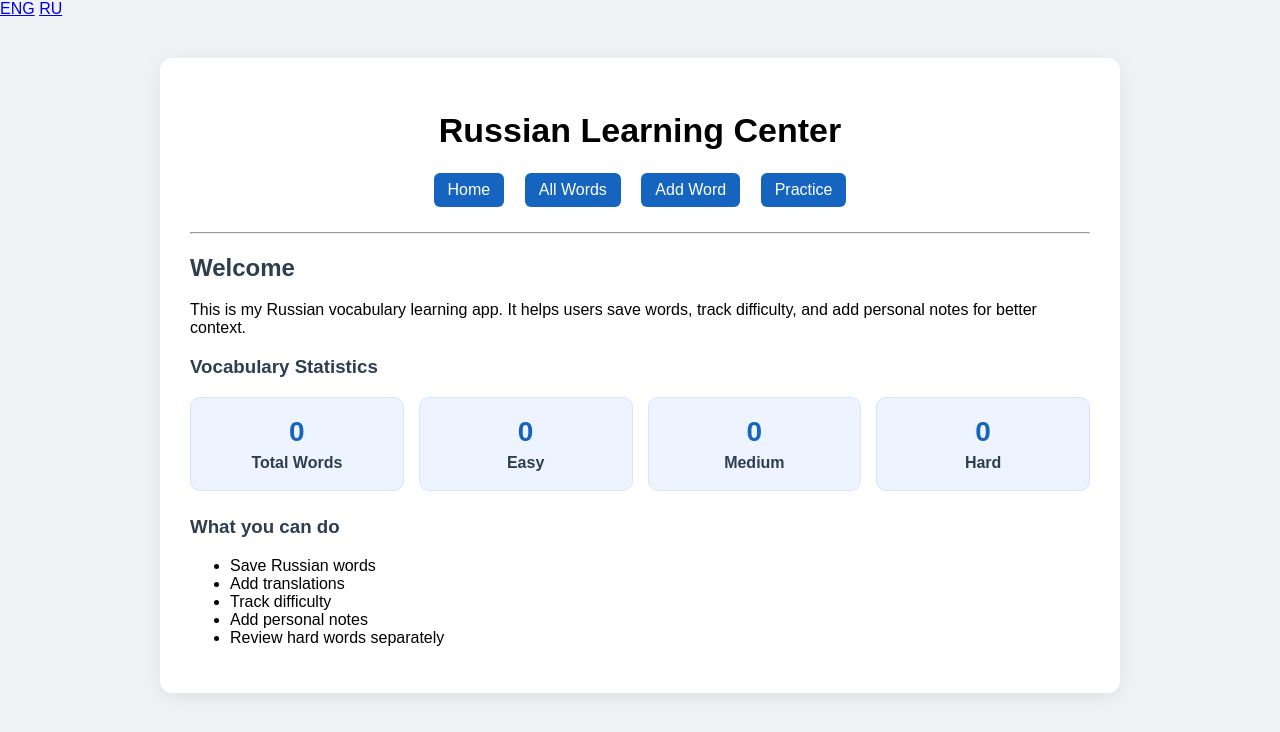
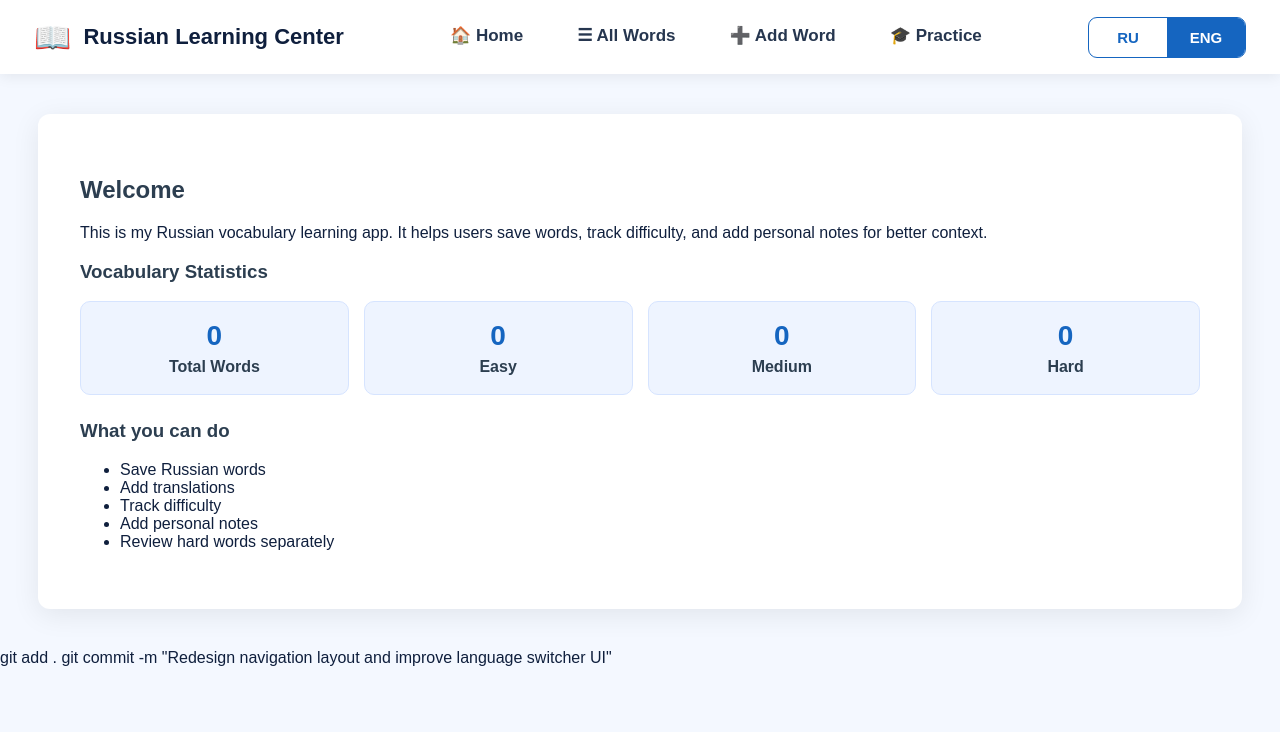
Before and after one commit to onurdosi/RussianLearningCenter, a Django app: page / in a window 1280 px wide. Shown: the top 732 px of the page. Run offline with Django 5.2, Linux system fonts and the light colour scheme; data that the repository does not hold is empty.

Commit message:
Redesign navigation layout and improve language switcher UI

```diff
--- a/vocab/static/css/style.css
+++ b/vocab/static/css/style.css
@@ -1,16 +1,91 @@
 body {
     font-family: Arial, sans-serif;
-    background-color: #f0f2f5;
+    background-color: #f4f8ff;
     margin: 0;
+    color: #0f1f3d;
+}
+
+.site-header {
+    height: 74px;
+    background-color: white;
+    display: flex;
+    align-items: center;
+    justify-content: space-between;
+    padding: 0 34px;
+    box-shadow: 0 2px 14px rgba(0, 0, 0, 0.08);
+    position: sticky;
+    top: 0;
+    z-index: 10;
+}
+
+.brand {
+    display: flex;
+    align-items: center;
+    gap: 12px;
+    min-width: 260px;
+}
+
+.brand-icon {
+    font-size: 30px;
+}
+
+.brand-title {
+    font-size: 22px;
+    font-weight: bold;
+    color: #0f1f3d;
+}
+
+.main-nav {
+    display: flex;
+    align-items: center;
+    gap: 34px;
+}
+
+.main-nav a {
+    color: #26364f;
+    text-decoration: none !important;
+    font-size: 17px;
+    font-weight: bold;
+    padding: 25px 10px;
+    border-bottom: 4px solid transparent;
+}
+
+.main-nav a:hover {
+    color: #1565c0;
+    border-bottom-color: #1565c0;
+}
+
+.language-switcher {
+    display: flex;
+    align-items: center;
+    border: 1px solid #1565c0;
+    border-radius: 9px;
+    overflow: hidden;
+    background-color: white;
+}
+
+.language-switcher a {
+    padding: 11px 18px;
+    min-width: 42px;
+    text-align: center;
+    color: #1565c0 !important;
+    text-decoration: none !important;
+    font-weight: bold;
+    font-size: 15px;
+}
+
+.language-switcher .active-language {
+    background-color: #1565c0;
+    color: white !important;
 }
 
 .page {
-    max-width: 900px;
+    max-width: 1120px;
     margin: 40px auto;
     background: white;
-    padding: 30px;
+    padding: 42px;
     border-radius: 12px;
-    box-shadow: 0 4px 20px rgba(0, 0, 0, 0.08);
+    box-shadow: 0 6px 28px rgba(0, 0, 0, 0.08);
 }
 
 h1 {
@@ -20,26 +95,6 @@
 
 h2, h3 {
     color: #2c3e50;
-}
-
-.nav {
-    text-align: center;
-    margin-bottom: 25px;
-}
-
-.nav a {
-    display: inline-block;
-    text-decoration: none !important;
-    margin: 0 8px;
-    padding: 8px 14px;
-    background: #1565c0;
-    color: white !important;
-    border-radius: 6px;
-}
-
-.nav a:hover {
-    background: #0d47a1;
-    text-decoration: none !important;
 }
 
 hr {
--- a/vocab/templates/vocab/base.html
+++ b/vocab/templates/vocab/base.html
@@ -6,37 +6,50 @@
     <link rel="stylesheet" href="{% static 'css/style.css' %}">
 </head>
 <body>
-    <div class="language-switcher">
-        <a href="{% url 'set_language' 'en' %}?next={{ request.path }}">ENG</a>
-        <a href="{% url 'set_language' 'ru' %}?next={{ request.path }}">RU</a>
-    </div>
+    <header class="site-header">
+        <div class="brand">
+            <span class="brand-icon">📖</span>
+            <span class="brand-title">
+                {% if language == 'ru' %}
+                    Центр изучения языков
+                {% else %}
+                    Russian Learning Center
+                {% endif %}
+            </span>
+        </div>
 
-    <div class="page">
-        <h1>
-            {% if language == 'ru' %}
-                Центр изучения языков
-            {% else %}
-                Russian Learning Center
-            {% endif %}
-        </h1>
-
-        <div class="nav">
+        <nav class="main-nav">
             <a href="{% url 'home' %}">
-                {% if language == 'ru' %}Главная{% else %}Home{% endif %}
+                🏠 {% if language == 'ru' %}Главная{% else %}Home{% endif %}
             </a>
             <a href="{% url 'word_list' %}">
-                {% if language == 'ru' %}Все слова{% else %}All Words{% endif %}
+                ☰ {% if language == 'ru' %}Все слова{% else %}All Words{% endif %}
             </a>
             <a href="{% url 'add_word' %}">
-                {% if language == 'ru' %}Добавить слово{% else %}Add Word{% endif %}
+                ➕ {% if language == 'ru' %}Добавить слово{% else %}Add Word{% endif %}
             </a>
             <a href="{% url 'practice_word' %}">
-                {% if language == 'ru' %}Практика{% else %}Practice{% endif %}
+                🎓 {% if language == 'ru' %}Практика{% else %}Practice{% endif %}
+            </a>
+        </nav>
+
+        <div class="language-switcher">
+            <a
+                href="{% url 'set_language' 'ru' %}?next={{ request.path }}"
+                class="{% if language == 'ru' %}active-language{% endif %}"
+            >
+                RU
+            </a>
+            <a
+                href="{% url 'set_language' 'en' %}?next={{ request.path }}"
+                class="{% if language == 'en' %}active-language{% endif %}"
+            >
+                ENG
             </a>
         </div>
+    </header>
 
-        <hr>
-
+    <main class="page">
         {% if messages %}
             {% for message in messages %}
                 <div class="message message-{{ message.tags }}">
@@ -47,6 +60,8 @@
 
         {% block content %}
         {% endblock %}
-    </div>
+    </main>
 </body>
-</html>
+</html>git add .
+
+git commit -m "Redesign navigation layout and improve language switcher UI"
```
Also changed, not shown: other parts of vocab/static/css/style.css (+2 -29 lines).
